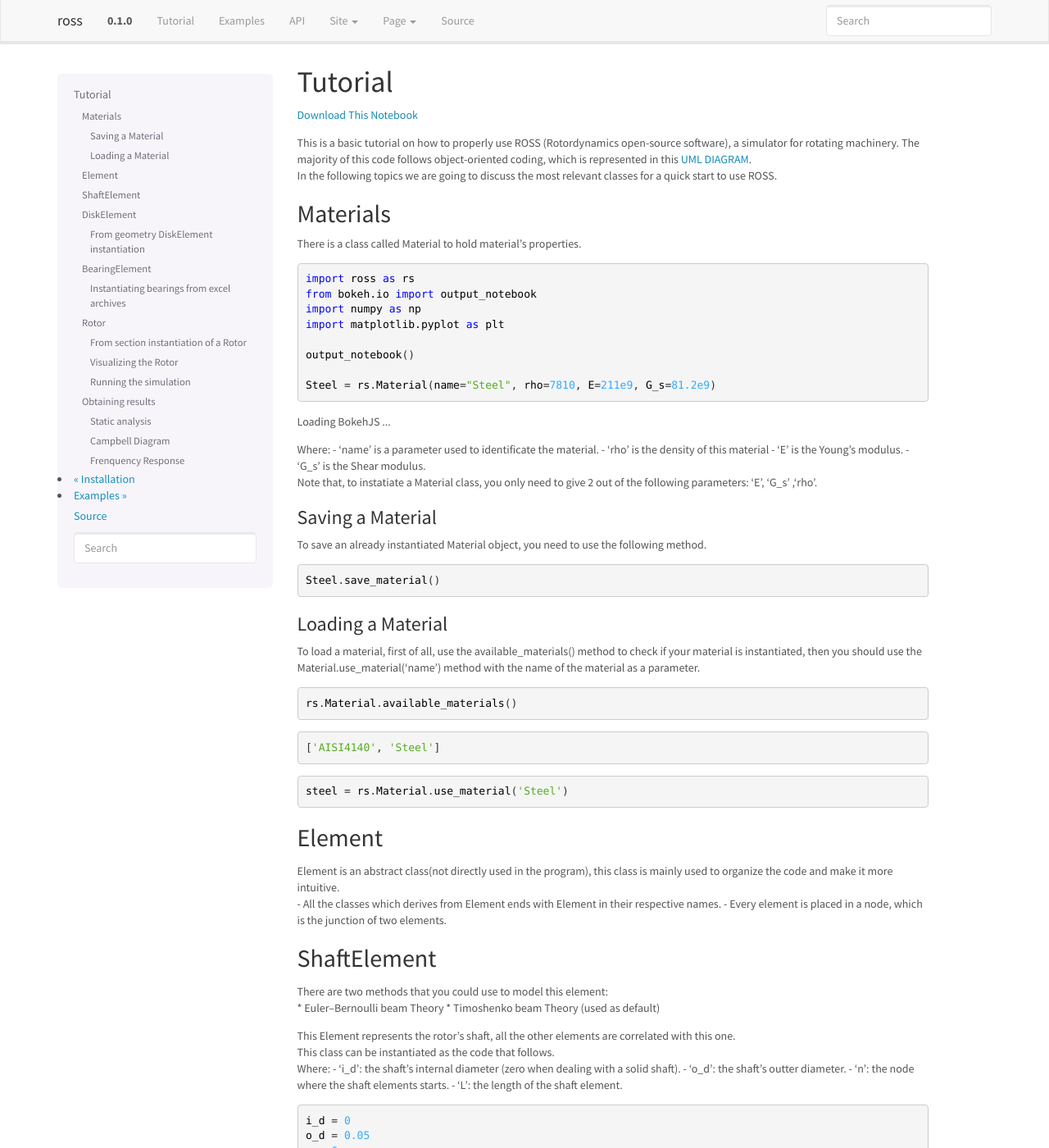
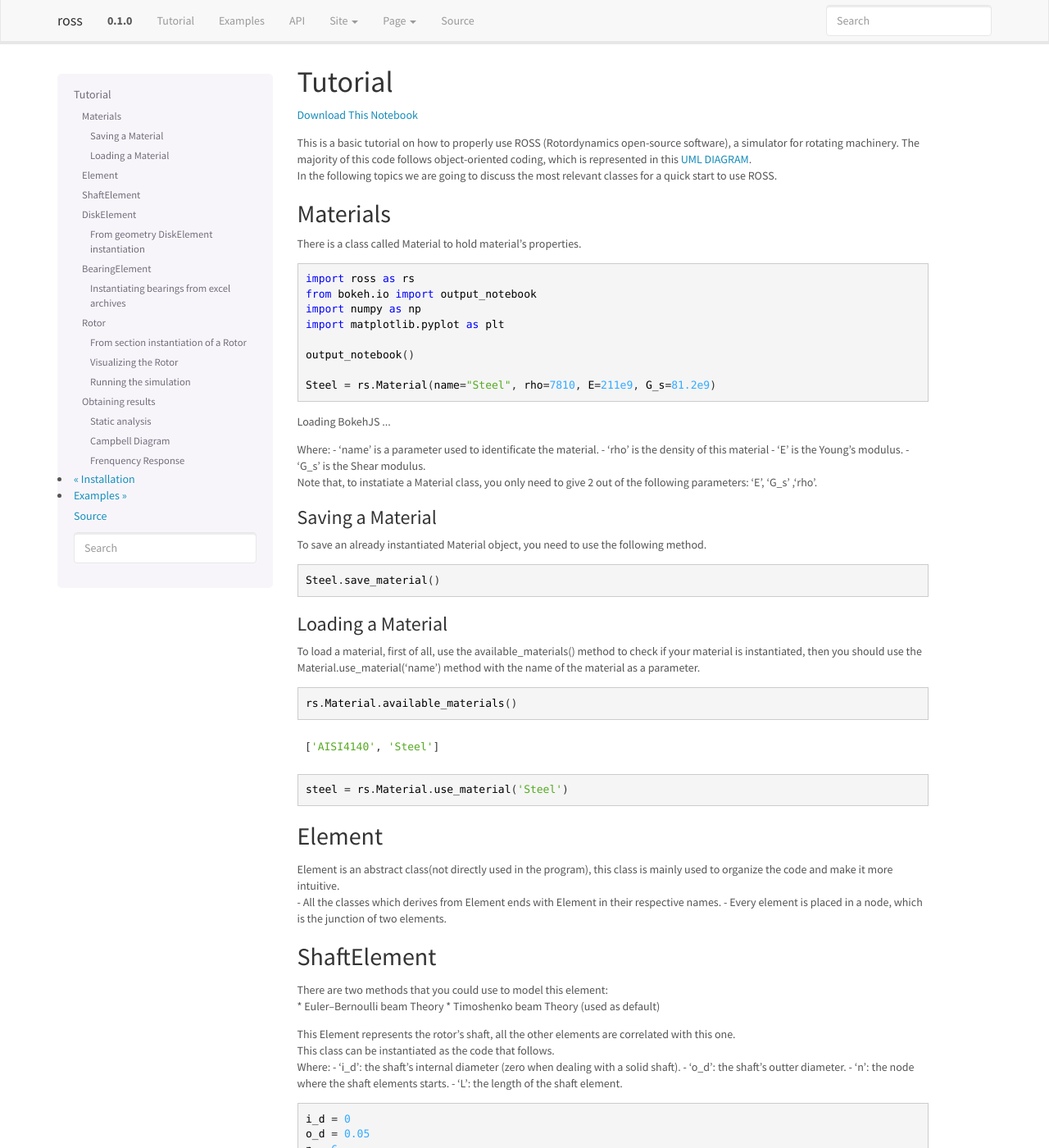
Before and after one commit to petrobras/ross, a Sphinx documentation site: the page built from docs/examples/tutorial.rst, in a window 1280 px wide and 1400 px high. Shown: the whole window at 82% size. Built offline with Sphinx 7.4.7, drawn with Linux system fonts in a browser that asks for light colours; formulas are drawn with MathJax 3; pages that are not in the unit, such as notebooks, are missing from menus; some of the changed text lies outside the part shown.

Commit message:
Change code block style for output
The style for cells output in the documentation has been changed.
To do this, the nb_to_doc.py file had to be modified to change the
directive of the output cells from parsed-literals to python.
Also, a style.css file was added. In this file the format from the
'pre' blocks are removed and the format for the ipython3 (input cells)
and python (output cells) are edited. The output cells could use a
different directive then python, this was just a random selection so we
could have a name to edit in the css file.

```diff
--- /dev/null
+++ b/docs/_static/style.css
@@ -0,0 +1,19 @@
+pre {
+    background-color: transparent !important;
+    border-width: 0px
+}
+
+.highlight-python.notranslate {
+    background-color: #ffffff !important;
+    border: 0px solid #cccccc
+}
+
+.highlight-ipython3.notranslate {
+    background-color: #f5f5f5 !important;
+    border: 1px solid #cccccc
+}
+
+.highlight-default.notranslate {
+    background-color: #f5f5f5 !important;
+    border: 1px solid #cccccc
+}
--- a/docs/examples/tutorial.rst
+++ b/docs/examples/tutorial.rst
@@ -142,7 +142,7 @@ All the values are following the S.I. convention.
     print(Disk)
 
 
-.. code-block: blocks are removed and the format for the ipython3 (input cells) and python (output cells) are edited.c: python
+.. code-block:: python
 
     DiskElement(Id=0.17809, Ip=0.32956, m=32.59, color='#bc625b', n=0)
 
```
